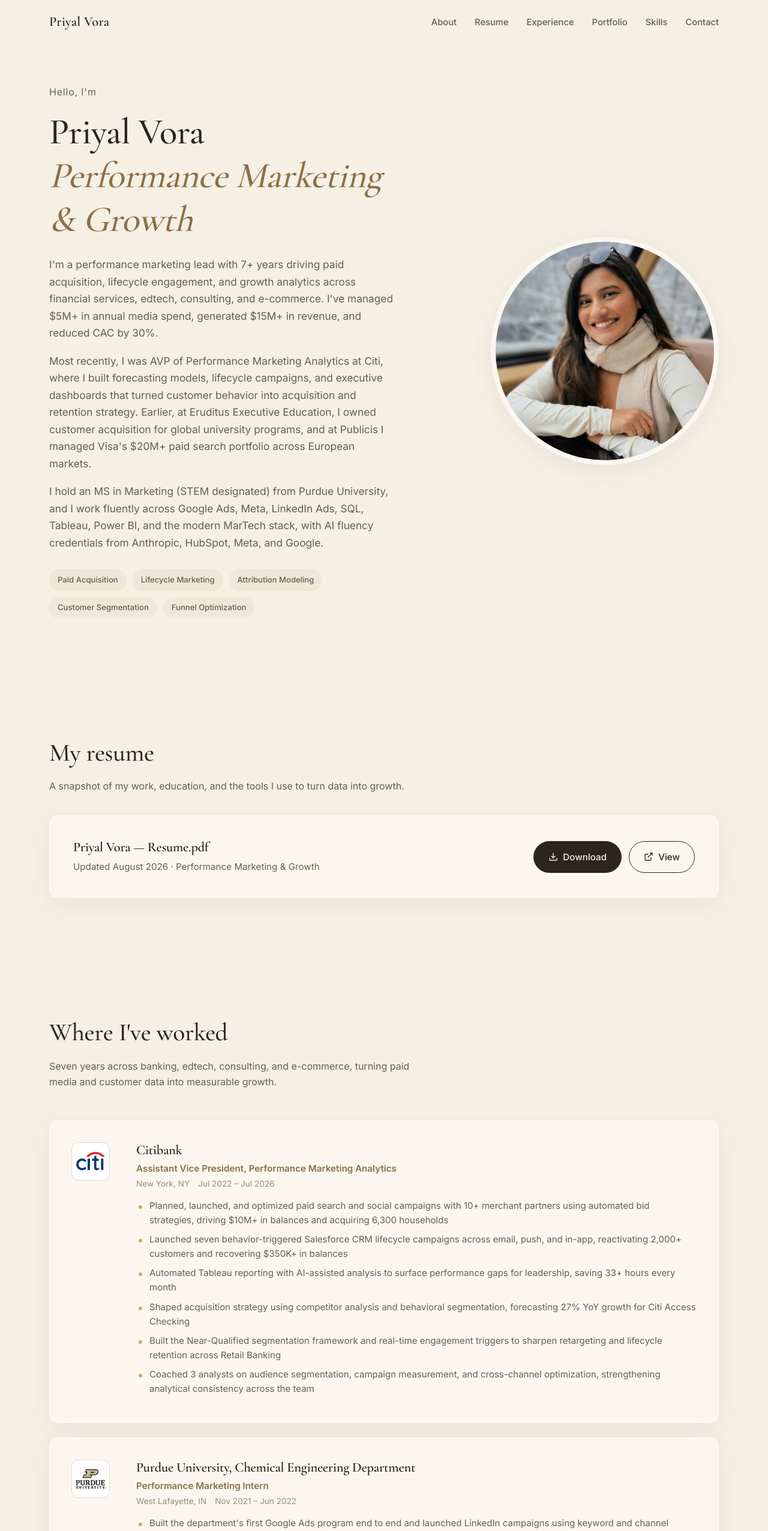
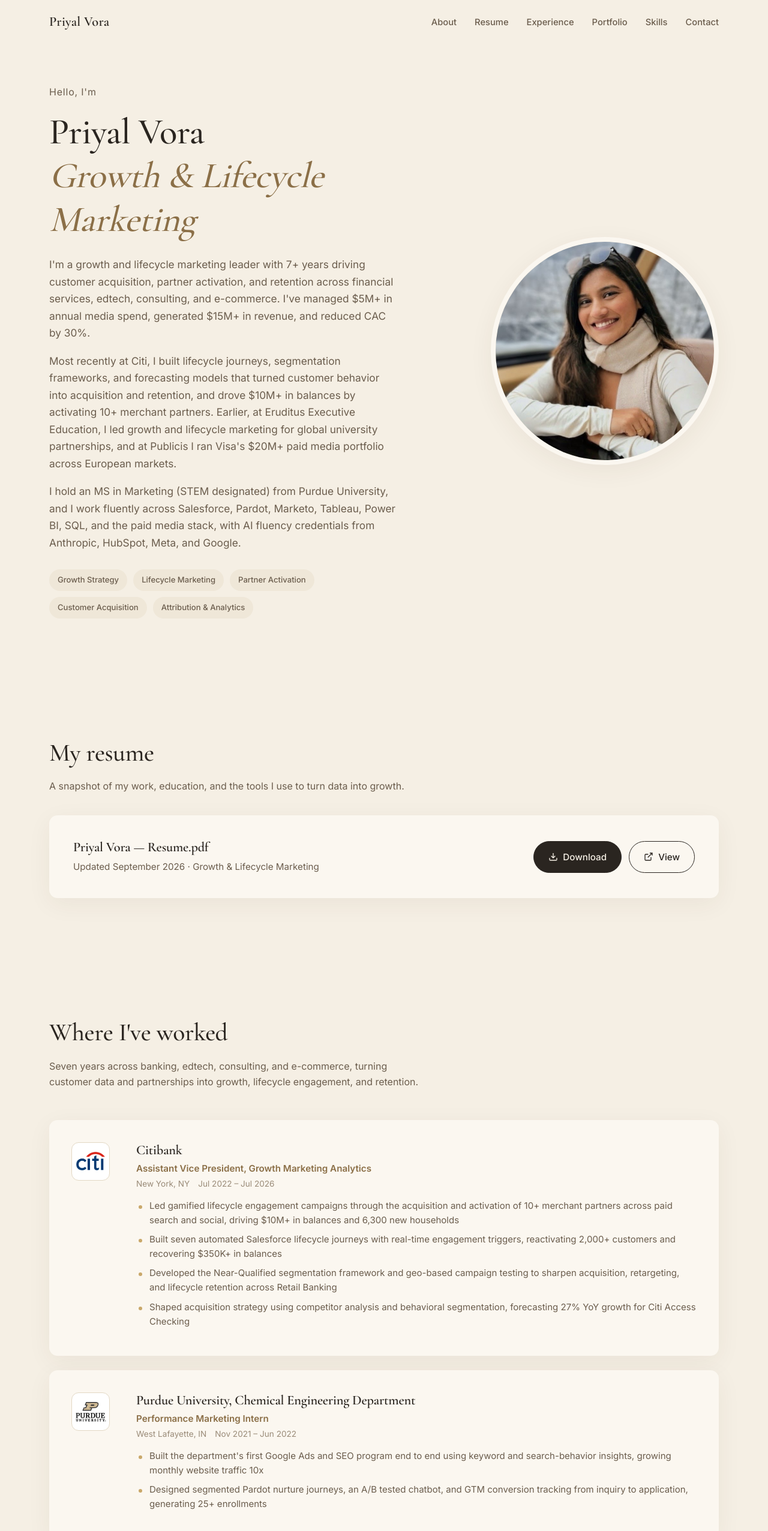
Before and after one commit to priyalvvora/priyalvvora.github.io, a plain HTML site: page index.html in a window 1280 px wide. Shown: the top 2552 px of the page at 60% size. Drawn offline with nearby package versions, Linux system fonts and the light colour scheme.

Commit message:
Add files via upload

```diff
--- a/index.html
+++ b/index.html
@@ -3,8 +3,8 @@
 <head>
   <meta charset="UTF-8" />
   <meta name="viewport" content="width=device-width, initial-scale=1.0" />
-  <title>Priyal Vora · Performance Marketing & Growth</title>
-  <meta name="description" content="Portfolio of Priyal Vora, a performance marketing and growth professional. Paid acquisition, lifecycle marketing, and analytics across Citi, Emeritus, Publicis, and Purdue." />
+  <title>Priyal Vora · Growth & Lifecycle Marketing</title>
+  <meta name="description" content="Portfolio of Priyal Vora, a growth and lifecycle marketing professional. Customer acquisition, partner activation, lifecycle marketing, and analytics across Citi, Emeritus, Publicis, and Purdue." />
   <link rel="preconnect" href="https://fonts.googleapis.com" />
   <link rel="preconnect" href="https://fonts.gstatic.com" crossorigin />
   <link href="https://fonts.googleapis.com/css2?family=Cormorant+Garamond:wght@400;500;600;700&family=Inter:wght@300;400;500;600;700&display=swap" rel="stylesheet" />
@@ -217,16 +217,16 @@
   <div class="hero">
     <div class="reveal">
       <div class="hero-greeting">Hello, I'm</div>
-      <h1>Priyal Vora<br/><span class="accent">Performance Marketing & Growth</span></h1>
-      <p>I'm a performance marketing lead with 7+ years driving paid acquisition, lifecycle engagement, and growth analytics across financial services, edtech, consulting, and e-commerce. I've managed $5M+ in annual media spend, generated $15M+ in revenue, and reduced CAC by 30%.</p>
-      <p>Most recently, I was AVP of Performance Marketing Analytics at Citi, where I built forecasting models, lifecycle campaigns, and executive dashboards that turned customer behavior into acquisition and retention strategy. Earlier, at Eruditus Executive Education, I owned customer acquisition for global university programs, and at Publicis I managed Visa's $20M+ paid search portfolio across European markets.</p>
-      <p>I hold an MS in Marketing (STEM designated) from Purdue University, and I work fluently across Google Ads, Meta, LinkedIn Ads, SQL, Tableau, Power BI, and the modern MarTech stack, with AI fluency credentials from Anthropic, HubSpot, Meta, and Google.</p>
+      <h1>Priyal Vora<br/><span class="accent">Growth & Lifecycle Marketing</span></h1>
+      <p>I'm a growth and lifecycle marketing leader with 7+ years driving customer acquisition, partner activation, and retention across financial services, edtech, consulting, and e-commerce. I've managed $5M+ in annual media spend, generated $15M+ in revenue, and reduced CAC by 30%.</p>
+      <p>Most recently at Citi, I built lifecycle journeys, segmentation frameworks, and forecasting models that turned customer behavior into acquisition and retention, and drove $10M+ in balances by activating 10+ merchant partners. Earlier, at Eruditus Executive Education, I led growth and lifecycle marketing for global university partnerships, and at Publicis I ran Visa's $20M+ paid media portfolio across European markets.</p>
+      <p>I hold an MS in Marketing (STEM designated) from Purdue University, and I work fluently across Salesforce, Pardot, Marketo, Tableau, Power BI, SQL, and the paid media stack, with AI fluency credentials from Anthropic, HubSpot, Meta, and Google.</p>
       <div class="hero-tags">
-        <span class="hero-tag">Paid Acquisition</span>
+        <span class="hero-tag">Growth Strategy</span>
         <span class="hero-tag">Lifecycle Marketing</span>
-        <span class="hero-tag">Attribution Modeling</span>
-        <span class="hero-tag">Customer Segmentation</span>
-        <span class="hero-tag">Funnel Optimization</span>
+        <span class="hero-tag">Partner Activation</span>
+        <span class="hero-tag">Customer Acquisition</span>
+        <span class="hero-tag">Attribution & Analytics</span>
       </div>
     </div>
     <div class="hero-photo reveal" id="heroPhoto">
@@ -242,7 +242,7 @@
     <div class="resume-card">
       <div class="resume-info">
         <h3>Priyal Vora — Resume.pdf</h3>
-        <p>Updated August 2026 · Performance Marketing & Growth</p>
+        <p>Updated September 2026 · Growth & Lifecycle Marketing</p>
       </div>
       <div class="resume-actions">
         <a class="btn" href="assets/PriyalVora_Resume.pdf" download>
@@ -261,7 +261,7 @@
 <section id="experience">
   <div class="reveal">
     <h2>Where I've worked</h2>
-    <p style="max-width: 620px;">Seven years across banking, edtech, consulting, and e-commerce, turning paid media and customer data into measurable growth.</p>
+    <p style="max-width: 620px;">Seven years across banking, edtech, consulting, and e-commerce, turning customer data and partnerships into growth, lifecycle engagement, and retention.</p>
   </div>
   <div class="experience-grid">
 
@@ -271,15 +271,13 @@
       </div>
       <div class="exp-content">
         <h3>Citibank</h3>
-        <div class="exp-role">Assistant Vice President, Performance Marketing Analytics</div>
+        <div class="exp-role">Assistant Vice President, Growth Marketing Analytics</div>
         <div class="exp-meta"><span>New York, NY</span><span>Jul 2022 – Jul 2026</span></div>
         <ul>
-          <li>Planned, launched, and optimized paid search and social campaigns with 10+ merchant partners using automated bid strategies, driving $10M+ in balances and acquiring 6,300 households</li>
-          <li>Launched seven behavior-triggered Salesforce CRM lifecycle campaigns across email, push, and in-app, reactivating 2,000+ customers and recovering $350K+ in balances</li>
-          <li>Automated Tableau reporting with AI-assisted analysis to surface performance gaps for leadership, saving 33+ hours every month</li>
+          <li>Led gamified lifecycle engagement campaigns through the acquisition and activation of 10+ merchant partners across paid search and social, driving $10M+ in balances and 6,300 new households</li>
+          <li>Built seven automated Salesforce lifecycle journeys with real-time engagement triggers, reactivating 2,000+ customers and recovering $350K+ in balances</li>
+          <li>Developed the Near-Qualified segmentation framework and geo-based campaign testing to sharpen acquisition, retargeting, and lifecycle retention across Retail Banking</li>
           <li>Shaped acquisition strategy using competitor analysis and behavioral segmentation, forecasting 27% YoY growth for Citi Access Checking</li>
-          <li>Built the Near-Qualified segmentation framework and real-time engagement triggers to sharpen retargeting and lifecycle retention across Retail Banking</li>
-          <li>Coached 3 analysts on audience segmentation, campaign measurement, and cross-channel optimization, strengthening analytical consistency across the team</li>
         </ul>
       </div>
     </div>
@@ -293,8 +291,8 @@
         <div class="exp-role">Performance Marketing Intern</div>
         <div class="exp-meta"><span>West Lafayette, IN</span><span>Nov 2021 – Jun 2022</span></div>
         <ul>
-          <li>Built the department's first Google Ads program end to end and launched LinkedIn campaigns using keyword and channel optimization, growing monthly website traffic 10x</li>
-          <li>Designed an A/B tested chatbot, Salesforce nurture flow, and GTM conversion tracking from inquiry to application, generating 25+ enrollments</li>
+          <li>Built the department's first Google Ads and SEO program end to end using keyword and search-behavior insights, growing monthly website traffic 10x</li>
+          <li>Designed segmented Pardot nurture journeys, an A/B tested chatbot, and GTM conversion tracking from inquiry to application, generating 25+ enrollments</li>
         </ul>
       </div>
     </div>
@@ -308,9 +306,8 @@
         <div class="exp-role">Growth Marketing Assistant Manager</div>
         <div class="exp-meta"><span>Mumbai, India</span><span>Apr 2020 – Jul 2021</span></div>
         <ul>
-          <li>Managed and optimized a $5M+ annual Google, Meta, and LinkedIn budget using audience testing, forecasting, and multi-touch attribution, generating $15M+ in revenue while cutting CAC by 30%</li>
-          <li>Tested audiences, creative, and landing pages alongside lifecycle nurture flows built with Sales, raising lead volume 25% and lifting conversion rate from 3% to 10%+</li>
-          <li>Optimized audience targeting and demand forecasting for the UC Berkeley Blockchain program, growing enrollments from roughly 20 to 150</li>
+          <li>Led growth and lifecycle marketing across global university partnerships, managing $5M+ in annual media to drive $15M+ in revenue while cutting CAC by 30%</li>
+          <li>Grew UC Berkeley Blockchain enrollments from roughly 20 to 150 using audience optimization, demand forecasting, and multi-touch attribution</li>
         </ul>
       </div>
     </div>
@@ -347,8 +344,8 @@
         </div>
       </a>
       <div class="work-body">
-        <div class="work-tag">Capstone Project · Marketing Analytics</div>
-        <h3>Ruby and Roses — Marketing Analytics Consulting</h3>
+        <div class="work-tag">Capstone Project · Growth Marketing</div>
+        <h3>Ruby and Roses — Growth Marketing Consulting</h3>
         <p>Six-month consulting engagement for a hand-dyed yarn brand: RFM segmentation on 1,652 customers, market basket analysis across 21,843 association rules, and a linear regression model predicting order fulfillment.</p>
         <div class="work-links">
           <a href="capstone.html"><strong>Open dashboard</strong></a>
@@ -427,7 +424,7 @@
       </a>
       <div class="work-body">
         <div class="work-tag">Selected Works · Gallery</div>
-        <h3>Additional Projects: Analytics, Paid Social &amp; Case Studies</h3>
+        <h3>Additional Projects: Growth Marketing, Paid Media &amp; Case Studies</h3>
         <p>A curated gallery of additional analytics, paid social, and brand-strategy work: DoorDash marketplace review, Mad Mushroom DSMME case, GoodLives mental-health campaign, fintech topic modeling, Costco database marketing, and Forbes 500 explorer.</p>
         <div class="work-links">
           <a href="projects.html"><strong>Open gallery</strong></a>
@@ -482,6 +479,8 @@
         <div class="skill-tile"><div class="icon-wrap"><img class="zoom-lg" src="https://upload.wikimedia.org/wikipedia/commons/thumb/f/f9/Salesforce.com_logo.svg/1280px-Salesforce.com_logo.svg.png" alt="Salesforce" onerror="this.outerHTML='<div class=\'fallback\'>SF</div>';" /></div></div>
         <div class="skill-tile"><div class="icon-wrap"><img src="https://upload.wikimedia.org/wikipedia/commons/thumb/3/3f/HubSpot_Logo.svg/3840px-HubSpot_Logo.svg.png" alt="HubSpot" onerror="this.outerHTML='<div class=\'fallback\'>HS</div>';" /></div></div>
         <div class="skill-tile"><div class="icon-wrap"><img src="https://upload.wikimedia.org/wikipedia/commons/thumb/0/0e/Shopify_logo_2018.svg/960px-Shopify_logo_2018.svg.png" alt="Shopify" onerror="this.outerHTML='<div class=\'fallback\'>SH</div>';" /></div></div>
+        <div class="skill-tile"><div class="icon-wrap"><img src="https://logo.clearbit.com/marketo.com" alt="Marketo" onerror="this.outerHTML='<div class=\'fallback\'>MK</div>';" /></div></div>
+        <div class="skill-tile"><div class="icon-wrap"><img src="https://logo.clearbit.com/pardot.com" alt="Pardot" onerror="this.outerHTML='<div class=\'fallback\'>PD</div>';" /></div></div>
       </div>
     </div>
 
@@ -514,6 +513,7 @@
         <span class="skill-chip">Marketing Mix Modeling</span>
         <span class="skill-chip">Funnel Optimization</span>
         <span class="skill-chip">Lifecycle Marketing</span>
+        <span class="skill-chip">Partner & Merchant Activation</span>
         <span class="skill-chip">Demand Generation</span>
         <span class="skill-chip">Forecasting</span>
         <span class="skill-chip">Go-to-Market Strategy</span>
@@ -527,7 +527,7 @@
 <section id="contact">
   <div class="reveal">
     <h2>Let's connect</h2>
-    <p>Open to growth analytics and marketing strategy conversations. I'd love to hear from you.</p>
+    <p>Open to growth and lifecycle marketing conversations. I'd love to hear from you.</p>
     <div class="contact-grid">
 
       <div class="contact-card">
```
